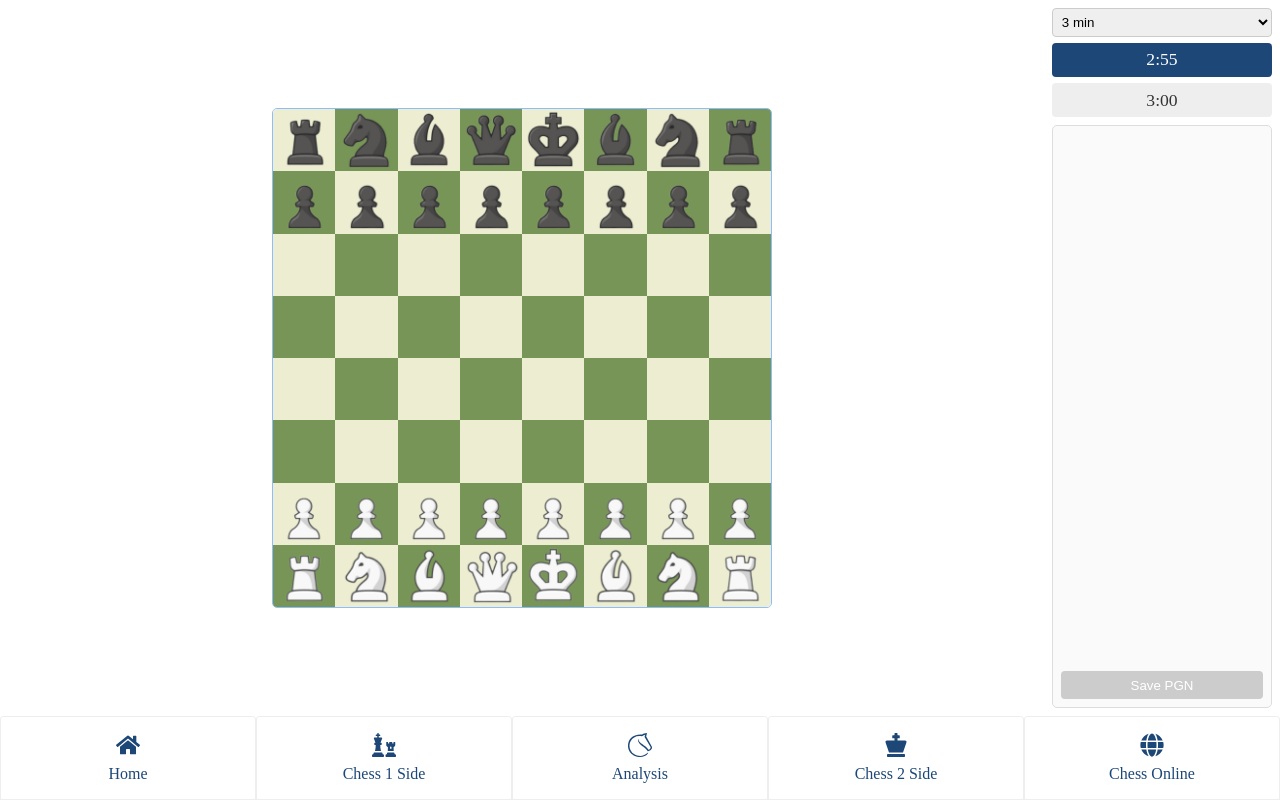
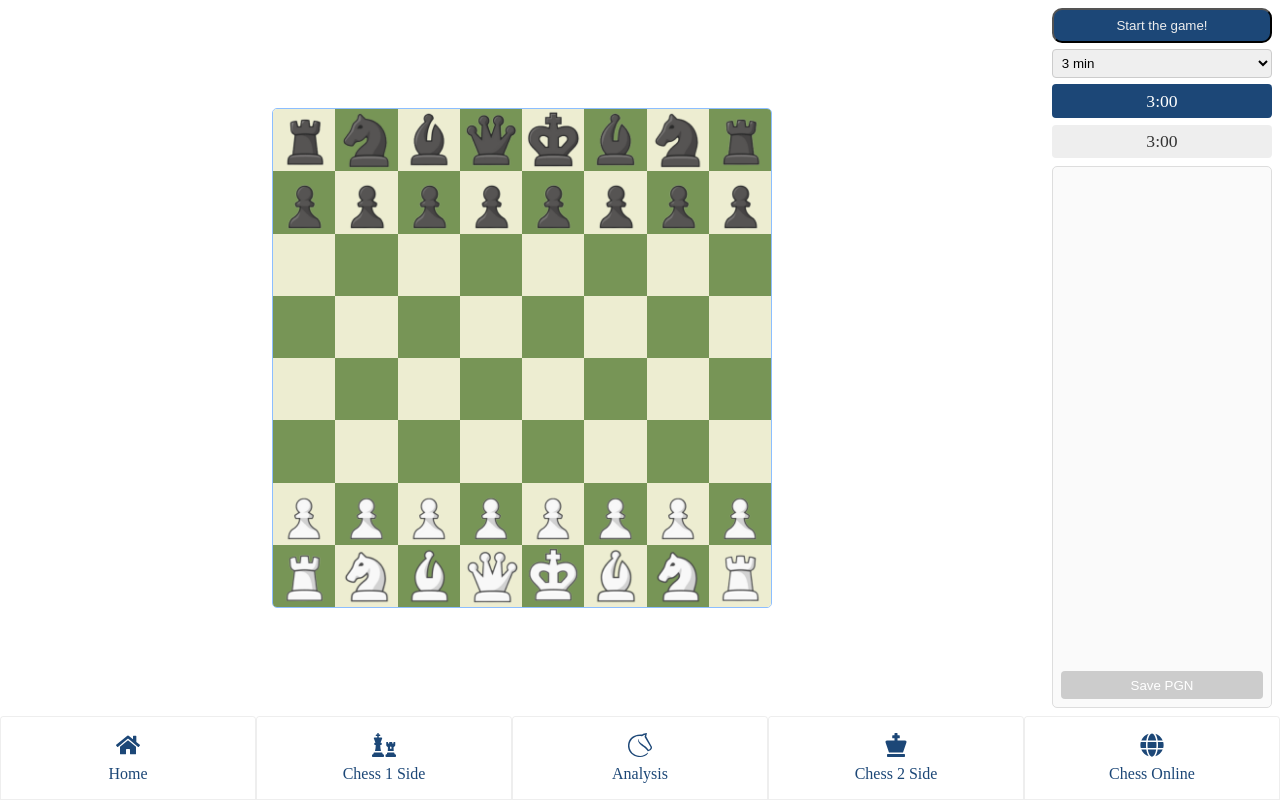
Before and after one commit to jasurlive/chess, a React (Vite) app: page /chess-1 in a window 1280 px wide. Built offline with nearby package versions, Linux system fonts and the light colour scheme.

Commit message:
start button added

```diff
--- a/src/css/time.css
+++ b/src/css/time.css
@@ -30,3 +30,23 @@
   background: #1c4777;
   color: #fff;
 }
+
+.start-button-on {
+  background: #1c4777;
+  color: #eee;
+  padding: 8px 15px;
+  border-radius: 10px;
+}
+
+.start-button-on:hover {
+  transform: translateY(-3px);
+  transition: ease-in 0.2s;
+  cursor: pointer;
+}
+
+.start-button-off {
+  background: #1c4777;
+  color: #eeeeeea8;
+  padding: 8px 15px;
+  border-radius: 10px;
+}
--- a/src/tools/Time.tsx
+++ b/src/tools/Time.tsx
@@ -18,6 +18,8 @@ export default function Time({ turn, onFlag }: TimeProps) {
   const [seconds, setSeconds] = useState(TIME_CONTROLS[1].seconds);
   const [white, setWhite] = useState(seconds);
   const [black, setBlack] = useState(seconds);
+  const [started, setStarted] = useState(false);
+  const [start, setStart] = useState("Start the game!")
 
   const reset = (s: number) => {
     setSeconds(s);
@@ -25,7 +27,7 @@ export default function Time({ turn, onFlag }: TimeProps) {
     setBlack(s);
   };
 
-  const running = seconds > 0 && white > 0 && black > 0;
+  const running = started && seconds > 0 && white > 0 && black > 0;
 
   useEffect(() => {
     if (!running) return;
@@ -47,6 +49,16 @@ export default function Time({ turn, onFlag }: TimeProps) {
 
   return (
     <div className="time-panel">
+      <button
+        className={started ? "start-button-off" : "start-button-on"}
+        onClick={() => {
+          setStarted(true);
+          setStart("Game is on!");
+        }}
+        disabled={started}
+      >
+        {start}
+      </button>
       <select
         className="time-select"
         value={seconds}
@@ -60,8 +72,12 @@ export default function Time({ turn, onFlag }: TimeProps) {
       </select>
       {seconds > 0 && (
         <div className="time-clocks">
-          <div className={`clock ${turn === "black" ? "active" : ""}`}>{format(black)}</div>
-          <div className={`clock ${turn === "white" ? "active" : ""}`}>{format(white)}</div>
+          <div className={`clock ${turn === "black" ? "active" : ""}`}>
+            {format(black)}
+          </div>
+          <div className={`clock ${turn === "white" ? "active" : ""}`}>
+            {format(white)}
+          </div>
         </div>
       )}
     </div>
```
